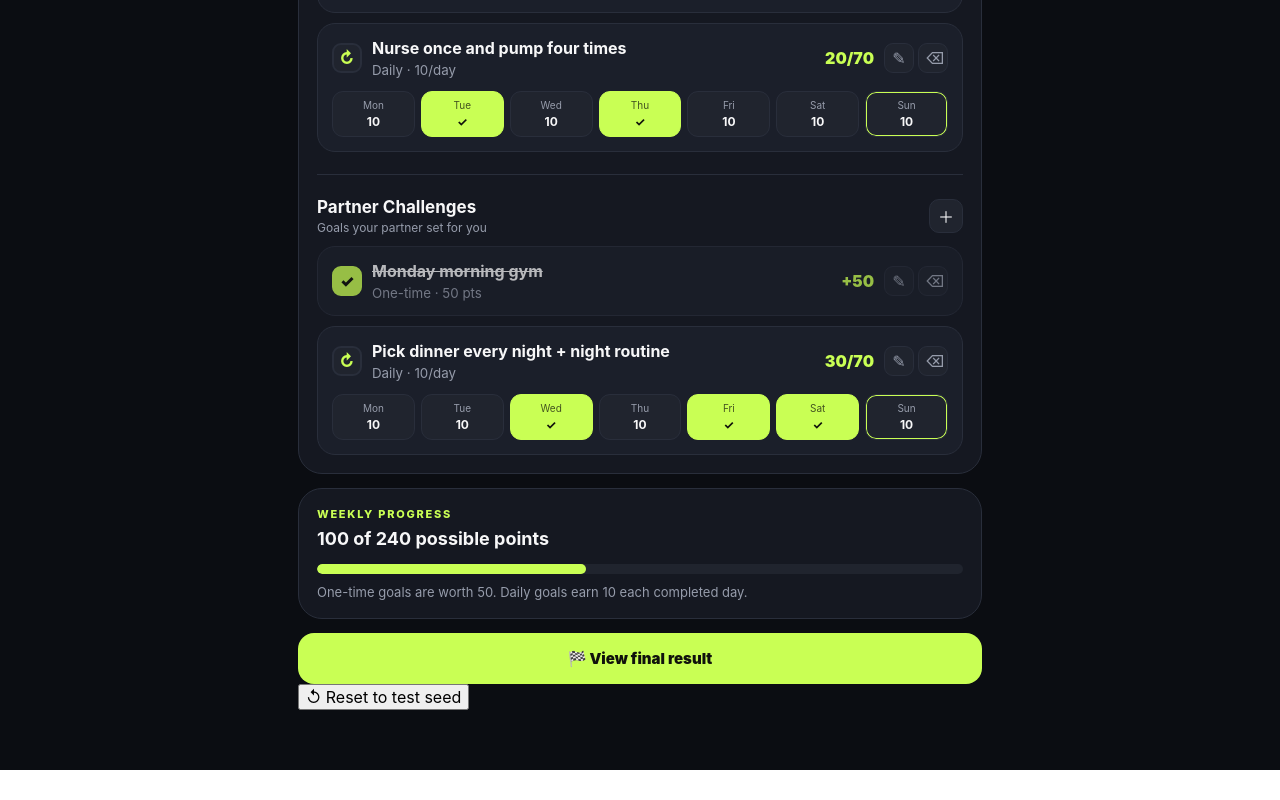
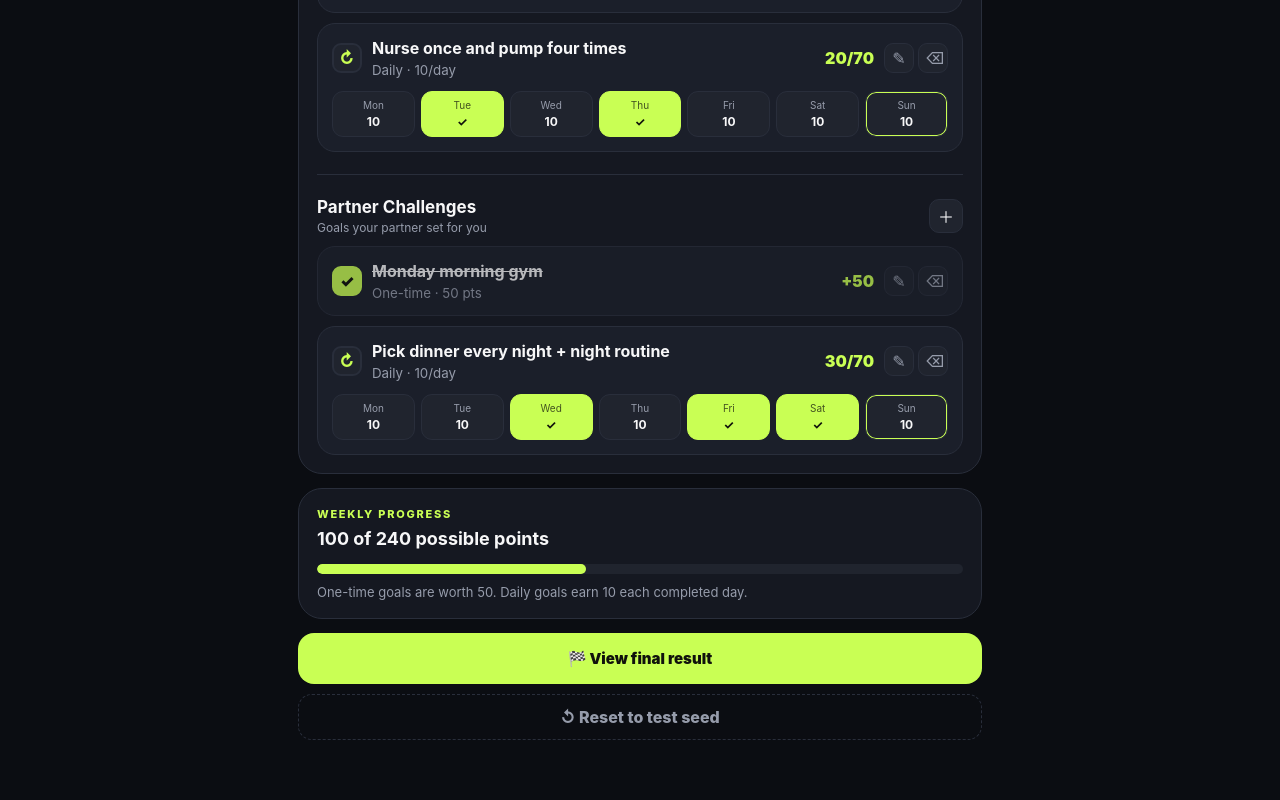
Before and after one commit to Csantos07/goals-game, a Next.js app: page / in a window 1280 px wide. Shown: the part 771-1571 px from the top of the page. Before the commit the page ends 1541 px from the top, so only its background shows below. Built offline with nearby package versions, Linux system fonts and the light colour scheme.

Commit message:
Style Sunday test seed reset control

```diff
--- a/app/globals.css
+++ b/app/globals.css
@@ -194,3 +194,19 @@ button:focus-visible,input:focus-visible{outline:2px solid var(--accent);outline
 @media(prefers-reduced-motion:reduce){
   .confetti span{animation:none;display:none}
 }
+
+.testSeedButton{
+  width:100%;
+  margin-top:10px;
+  border:1px dashed var(--line);
+  background:transparent;
+  color:var(--muted);
+  border-radius:14px;
+  padding:12px 14px;
+  font-weight:800;
+  cursor:pointer;
+}
+.testSeedButton:hover{
+  color:var(--text);
+  border-color:var(--accent);
+}
```
